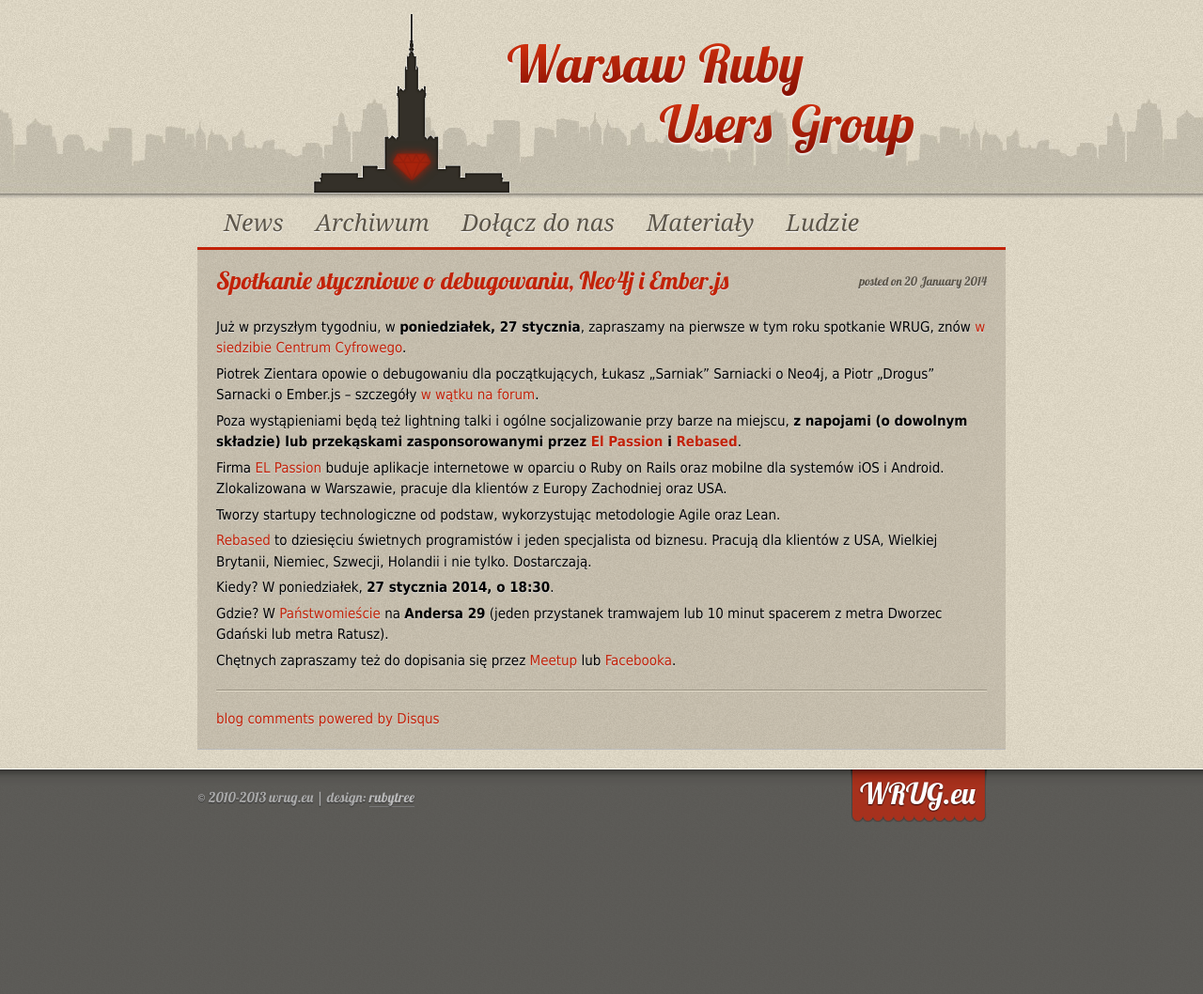
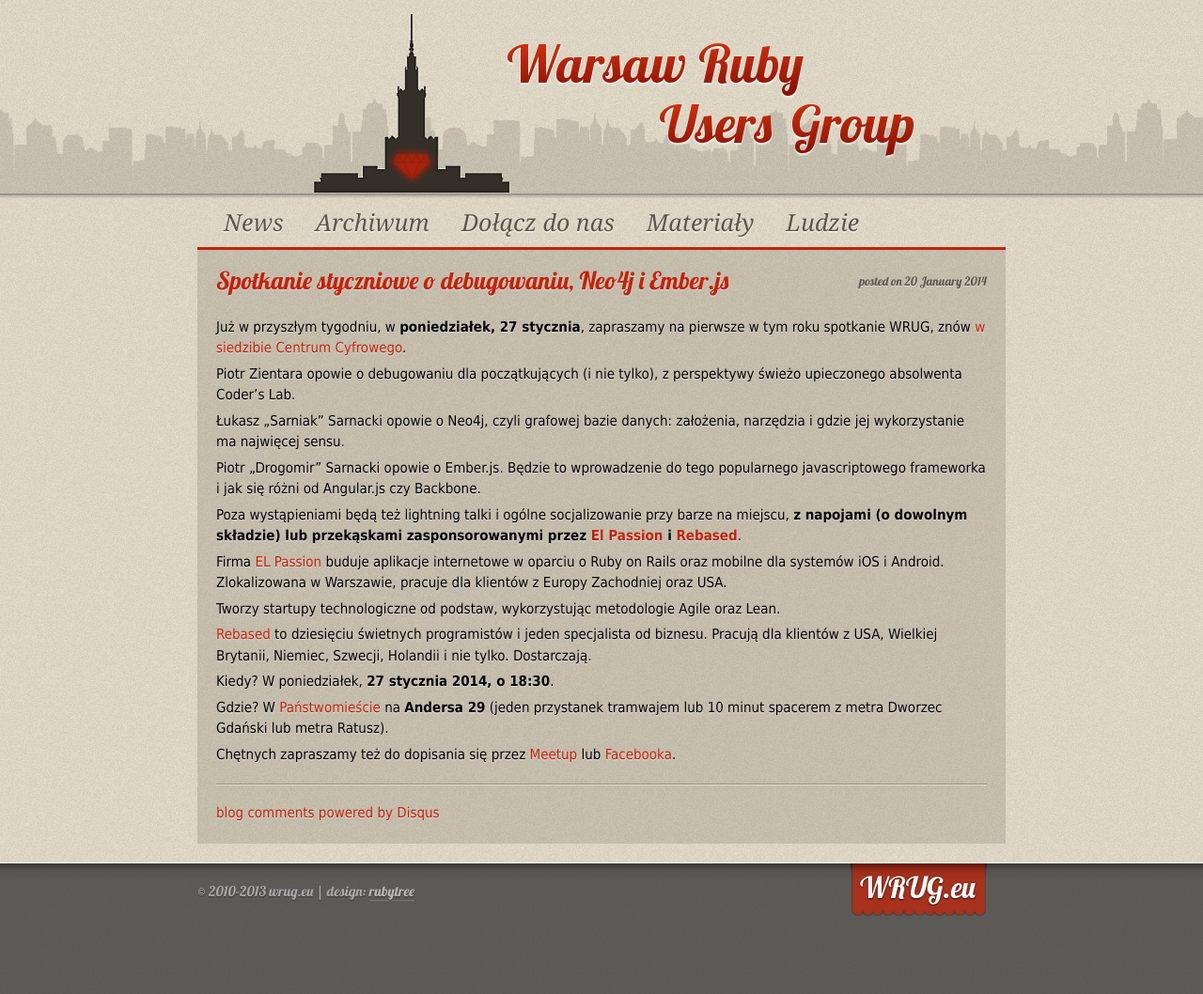
Before and after one commit to wrug/wrug.eu, a Jekyll site: the page built from _posts/2014-01-20-spotkanie-styczniowe.md, in a window 1280 px wide. Shown: the whole page at 94% size. Built offline with Jekyll 4.4.1, drawn with Linux system fonts in a browser that asks for light colours; comment, search, counter and statistics services are not loaded; before the commit the page ends 958 px from its top, so only the background shows below that.

Commit message:
grate minds think agile

```diff
--- a/_posts/2014-01-20-spotkanie-styczniowe.md
+++ b/_posts/2014-01-20-spotkanie-styczniowe.md
@@ -7,10 +7,15 @@
 na pierwsze w tym roku spotkanie WRUG, znów [w siedzibie
 Centrum Cyfrowego](http://panstwomiasto.pl).
 
-Piotrek Zientara opowie o debugowaniu dla początkujących,
-Łukasz „Sarniak” Sarniacki o Neo4j, a Piotr
-„Drogus” Sarnacki o Ember.js – szczegóły [w
-wątku na forum](http://forum.rubyonrails.pl/t/wrug-styczniowy-27-01-poniedzialek/6756).
+Piotr Zientara opowie o debugowaniu dla początkujących (i nie
+tylko), z perspektywy świeżo upieczonego absolwenta Coder’s Lab.
+
+Łukasz „Sarniak” Sarnacki opowie o Neo4j, czyli grafowej bazie danych:
+założenia, narzędzia i gdzie jej wykorzystanie ma najwięcej sensu.
+
+Piotr „Drogomir” Sarnacki opowie o Ember.js. Będzie
+to wprowadzenie do tego popularnego javascriptowego
+frameworka i jak się różni od Angular.js czy Backbone.
 
 Poza wystąpieniami będą też lightning talki i ogólne
 socjalizowanie przy barze na miejscu, **z napojami (o
```
Also changed, not shown: _posts/2014-01-21-spotkanie-styczniowe.md (deleted, +0 -40 lines).
